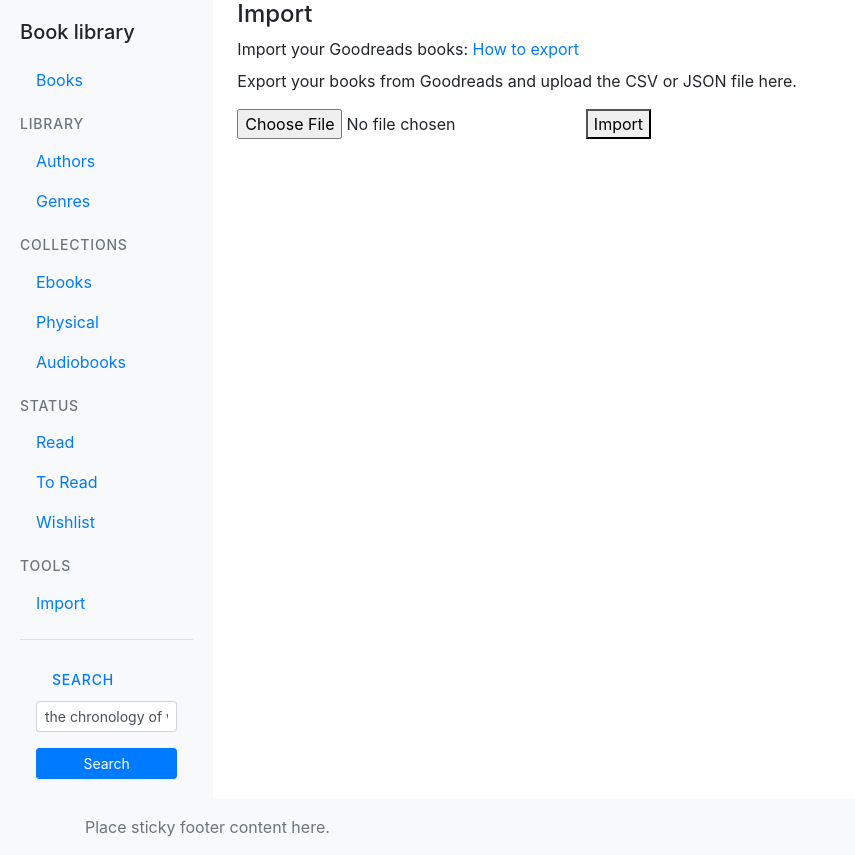
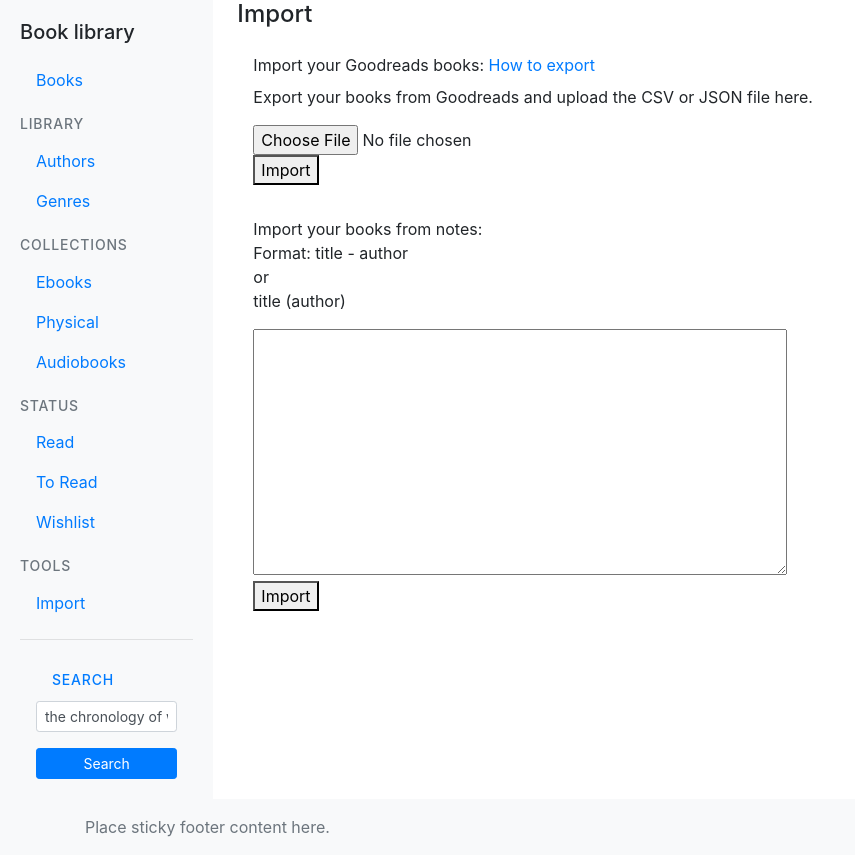
Before and after one commit to jborza/booklibrary, a Flask app: page /import/ in a window 1280 px wide. Shown: the whole page, without its empty margins (0-855 px from the left). Run offline with Flask 3, Linux system fonts and the light colour scheme; some libraries are stand-ins or nearby versions.

Commit message:
gui for notes import

```diff
--- a/templates/import.html
+++ b/templates/import.html
@@ -2,11 +2,27 @@
 {% block title %}Books{% endblock %}
 {% block content %}
     <h4>Import</h4>
+    <div class="p-3">
         <form method="POST"  enctype="multipart/form-data">
             <label for="file">Import your Goodreads books:</label>
             <a href="https://help.goodreads.com/s/article/How-do-I-import-or-export-my-books-1553870934590" target="_blank">How to export</a>
             <p>Export your books from Goodreads and upload the CSV or JSON file here.</p>
             <input type="file" name="file" accept=".csv, .json" required>
+            <br/>
             <button type="submit">Import</button>
         </form>
+    </div>
+    <div class="p-3">
+        <form method="POST"  enctype="multipart/form-data">
+            Import your books from notes:
+            <p>
+                Format: title - author <br />
+                or <br />
+                title (author)
+            </p>
+            <textarea name="notes" rows="10" cols="50" required></textarea>
+            <br/>
+            <button type="submit">Import</button>
+        </form>
+    </div>
 {%endblock%}
```
Lines whose indentation alone changed are shown as unchanged.
